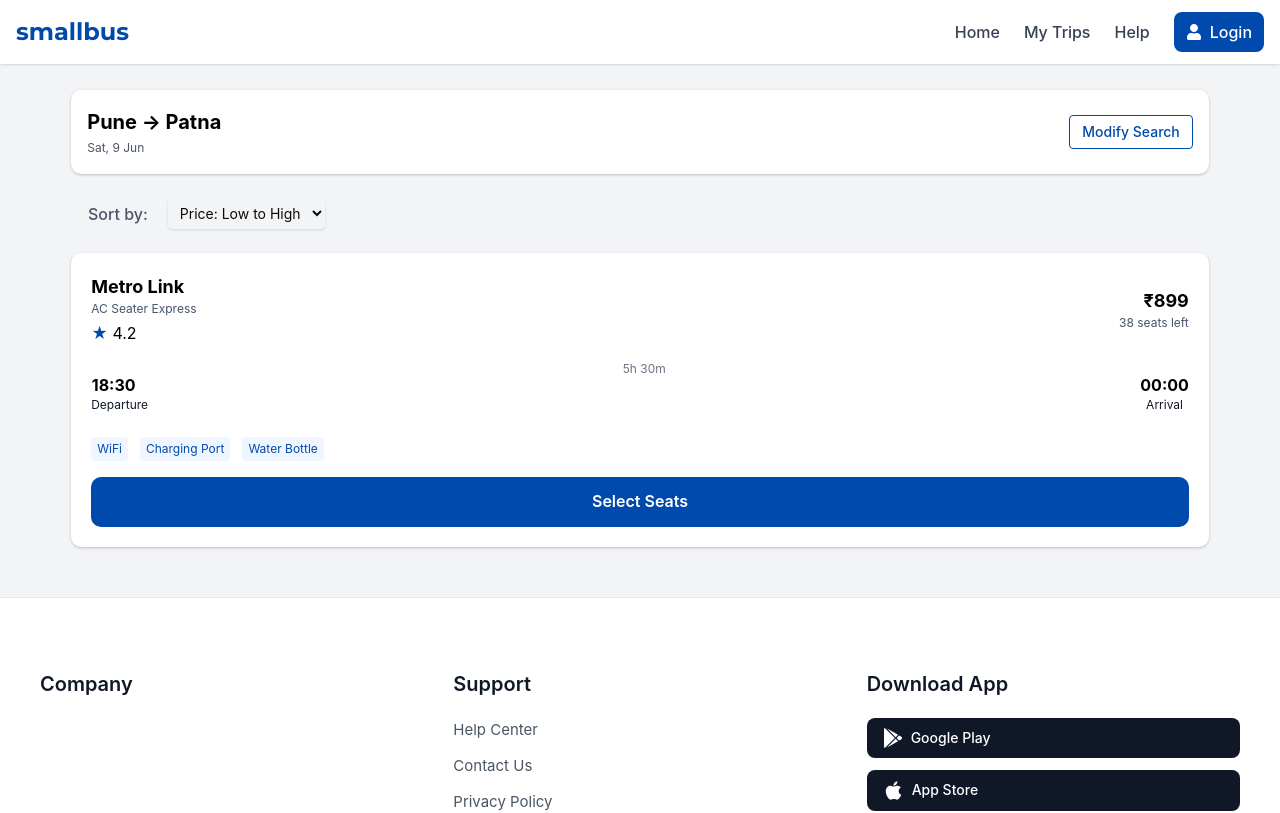
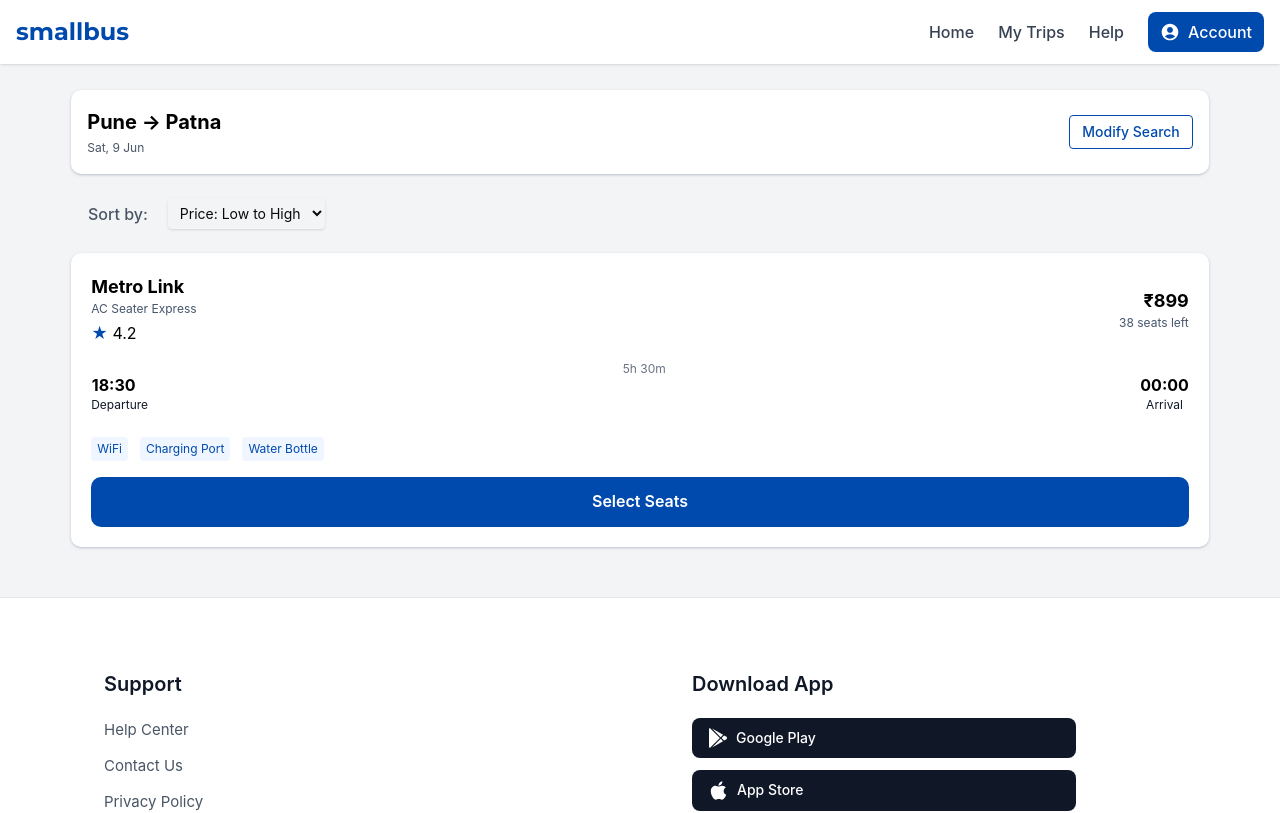
Before and after one commit to amankhan-7/smallbusSample, a Next.js app: page /buses in a window 1280 px wide. Shown: the top 813 px of the page. Built offline with nearby package versions, Linux system fonts and the light colour scheme.

Commit message:
minor modifications in navbar icons and animations

```diff
--- a/src/app/buses/page.jsx
+++ b/src/app/buses/page.jsx
@@ -41,7 +41,7 @@ export default function BusesPage() {
         </div>
 
         {/* Section 2: Available Buses */}
-        <section className="w-full space-y-6">
+        <section className="w-full space-y-6 animate-fadeInUp">
           <div className="w-full bg-white px-4 py-2.5 md:py-5 md:px-5 shadow-sm shadow-gray-400/50  space-y-3 md:max-w-9/10 md:mx-auto rounded-lg">
             <div className="flex justify-between items-center">
               <div>
--- a/src/app/globals.css
+++ b/src/app/globals.css
@@ -151,4 +151,19 @@
   .animate-selectedPulse {
     animation: selectedPulse 2s infinite;
   }
+
+  @keyframes fadeInUp {
+    from {
+      opacity: 0;
+      transform: translateY(30px);
+    }
+    to {
+      opacity: 1;
+      transform: translateY(0);
+    }
+  }
+
+  .animate-fadeInUp {
+    animation: fadeInUp 0.6s ease-out forwards;
+  }
 }
--- a/src/components/Footer.jsx
+++ b/src/components/Footer.jsx
@@ -4,12 +4,12 @@ import { FaGooglePlay, FaApple } from "react-icons/fa";
 function Footer() {
   return (
     <footer className="bg-white md:px-4 md:py-6 lg:px-6 border-t border-gray-200">
-      <div className="grid grid-cols-1 sm:grid-cols-3 lg:grid-cols-3 gap-10 px-4 max-w-7xl mx-2.5 md:mx-auto py-12 lg:py-12">
+      <div className="grid grid-cols-1 sm:grid-cols-2 lg:grid-cols-2 gap-10 px-4 md:pl-20 max-w-7xl mx-2.5 md:mx-auto py-12 lg:py-12">
         {/* Company */}
-        <div>
+        {/* <div>
           <h3 className="text-xl font-semibold mb-5 text-gray-900">Company</h3>
           <ul className="space-y-3 text-[15px] text-gray-600">
-            {/* <li>
+            <li>
               <a href="#" className="hover:text-[#004aad]">About Us</a>
             </li>
             <li>
@@ -17,9 +17,9 @@ function Footer() {
             </li>
             <li>
               <a href="#" className="hover:text-[#004aad]">Blog</a>
-            </li> */}
+            </li>
           </ul>
-        </div>
+        </div> */}
 
         {/* Support */}
         <div>
@@ -40,19 +40,20 @@ function Footer() {
           </ul>
         </div>
 
+
         {/* Get the App */}
         <div>
           <h3 className="text-xl font-semibold mb-5 text-gray-900">Download App</h3>
           <div className="flex flex-col gap-3">
             <a
               href="#"
-              className="flex items-center gap-2 bg-gray-900 text-white px-4 py-2.5 rounded-md text-sm font-medium hover:opacity-90"
+              className="flex items-center lg:w-sm gap-2 bg-gray-900 text-white px-4 py-2.5 rounded-md text-sm font-medium hover:opacity-90"
             >
               <FaGooglePlay size={20} /> Google Play
             </a>
             <a
               href="#"
-              className="flex items-center gap-2 bg-gray-900 text-white px-4 py-2.5 rounded-md text-sm font-medium hover:opacity-90"
+              className="flex items-center lg:w-sm gap-2 bg-gray-900 text-white px-4 py-2.5 rounded-md text-sm font-medium hover:opacity-90"
             >
               <FaApple size={21} /> App Store
             </a>
--- a/src/components/Hero.jsx
+++ b/src/components/Hero.jsx
@@ -6,8 +6,9 @@ import {
   FaRegCalendarAlt,
   FaExchangeAlt,
   FaSearch,
+  FaLocationArrow
 } from "react-icons/fa";
-import { FaLocationCrosshairs } from "react-icons/fa6";
+
 import Features from "@/components/Features";
 import PopularRoutes from "@/components/PopularRoutes";
 import ButtonUI from "@/components/UI/ButtonUI";
@@ -108,7 +109,7 @@ function Hero() {
                 FROM
               </label>
               <div className="relative">
-                <FaLocationCrosshairs
+                <FaLocationArrow
                   className="absolute left-3 top-1/2 transform -translate-y-1/2 text-[#004aad]"
                   size={18}
                 />
--- a/src/components/HomeNavbar/HomeNavbar.jsx
+++ b/src/components/HomeNavbar/HomeNavbar.jsx
@@ -1,4 +1,23 @@
+"use client";
+import { useSelector } from "react-redux";
+import { FaUser } from "react-icons/fa";
+import { MdAccountCircle } from "react-icons/md";
 import Navbar from "@/components/Navbar";
+
+export default function HomePage() {
+  const { isLoggedIn } = useSelector((state) => state.user);
+
+  const actionLink = isLoggedIn
+    ? {
+        href: "/",
+        label: "Login",
+        icon: <FaUser size={16} />,
+      }
+    : {
+        href: "/account",
+        label: "Account",
+        icon: <MdAccountCircle size={20} />,
+      };
 
   const navItems = [
     { name: "Home", href: "/" },
@@ -6,15 +25,10 @@ const navItems = [
     { name: "Help", href: "/help" },
   ];
 
-export default function HomePage() {
   return (
-    <>
-      <Navbar
+    <Navbar l
+    ogoText="smallbus"
     navItems={navItems}
-        logoText="smallbus"
-        loginUrl="/login"
-        showLogin={true}
-      />
-    </>
+    actionLink={actionLink} />
   );
 }
--- a/src/components/Navbar.jsx
+++ b/src/components/Navbar.jsx
@@ -3,7 +3,7 @@
 import { useState, useEffect } from "react";
 import Link from "next/link";
 import { usePathname } from "next/navigation";
-import { FaBars, FaTimes, FaUser } from "react-icons/fa";
+import { FaBars, FaTimes } from "react-icons/fa";
 import { cn } from "@/lib/utils";
 import { Montserrat } from "next/font/google";
 
@@ -15,8 +15,7 @@ const montserrat = Montserrat({
 export default function Navbar({
   navItems = [],
   logoText = "smallbus",
-  loginUrl = "/login",
-  showLogin = true,
+  actionLink = null, // { href: /, label: Loginn, icon: <FaUser/> }
 }) {
   const [menuOpen, setMenuOpen] = useState(false);
   const pathname = usePathname();
@@ -54,12 +53,13 @@ export default function Navbar({
               {item.name}
             </Link>
           ))}
-          {showLogin && (
+          {actionLink && (
             <Link
-              href={loginUrl}
+              href={actionLink.href}
               className="px-3 py-2 bg-[#004aad] text-white rounded-md hover:bg-[#00348a] transition inline-flex items-center gap-2"
             >
-              <FaUser size={16} /> Login
+              {actionLink.icon}
+              {actionLink.label}
             </Link>
           )}
         </div>
@@ -122,13 +122,14 @@ export default function Navbar({
                   {item.name}
                 </Link>
               ))}
-              {showLogin && (
+              {actionLink && (
                 <Link
-                  href={loginUrl}
+                  href={actionLink.href}
                   className="mt-4 px-4 py-2 bg-[#004aad] text-white rounded-md hover:bg-[#00348a] transition inline-flex items-center gap-2"
                   onClick={() => setMenuOpen(false)}
                 >
-                  <FaUser size={16} /> Login
+                  {actionLink.icon}
+                  {actionLink.label}
                 </Link>
               )}
             </div>
--- a/src/utils/redux/features/user/userSlice.js
+++ b/src/utils/redux/features/user/userSlice.js
@@ -51,7 +51,7 @@ const userSlice = createSlice({
     loadUserFromStorage: (state) => {
       const userInfo = safeLocalStorage.getItem("userInfo");
       const bookingHistory = safeLocalStorage.getItem("bookingHistory", []);
-      const isLoggedIn = safeLocalStorage.getItem("isLoggedIn") === true;
+      const isLoggedIn = safeLocalStorage.getItem("isLoggedIn") === "true";
 
       if (userInfo && isLoggedIn) {
         state.userInfo = userInfo;
```
Lines whose indentation alone changed are shown as unchanged.
